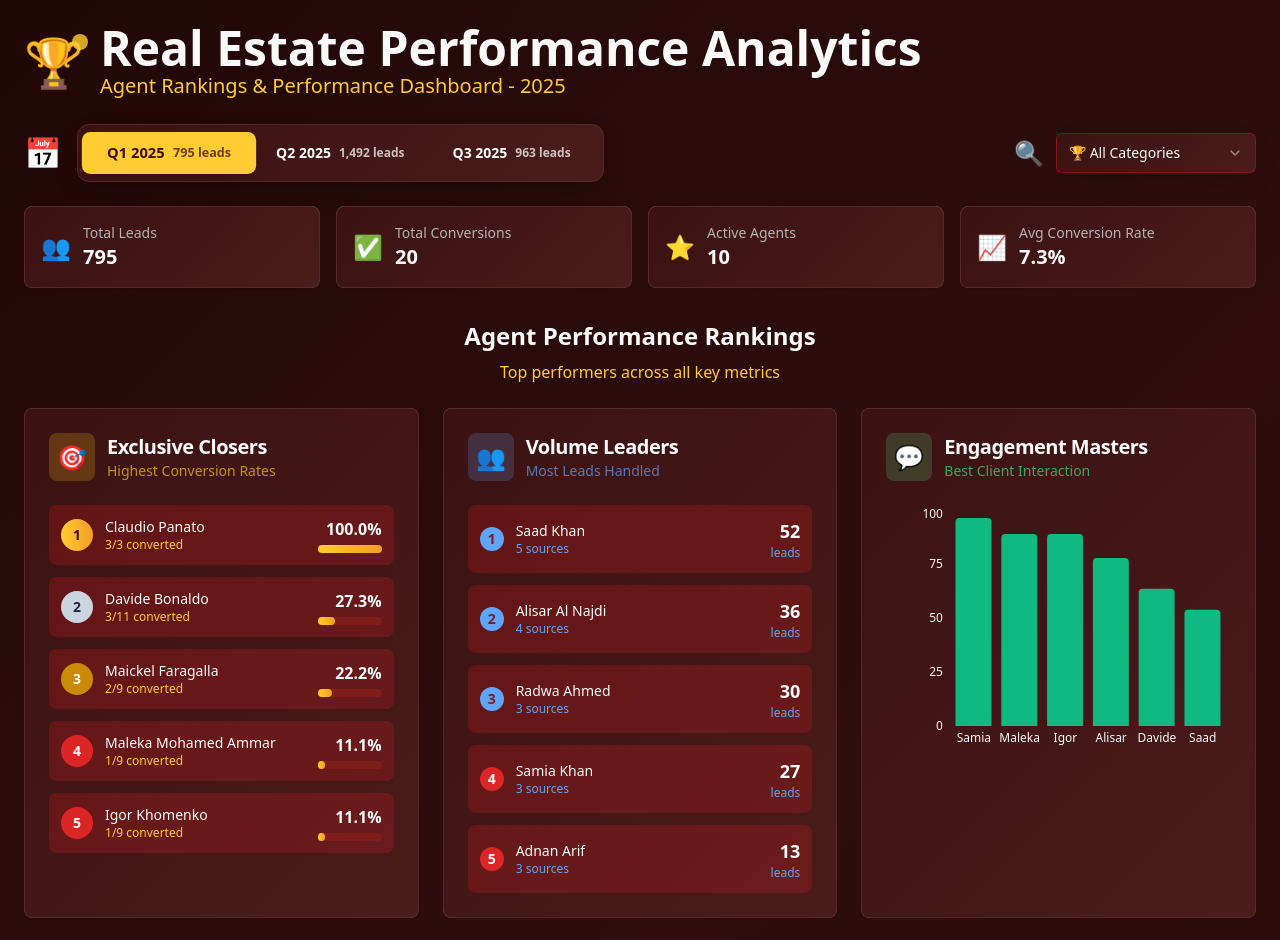
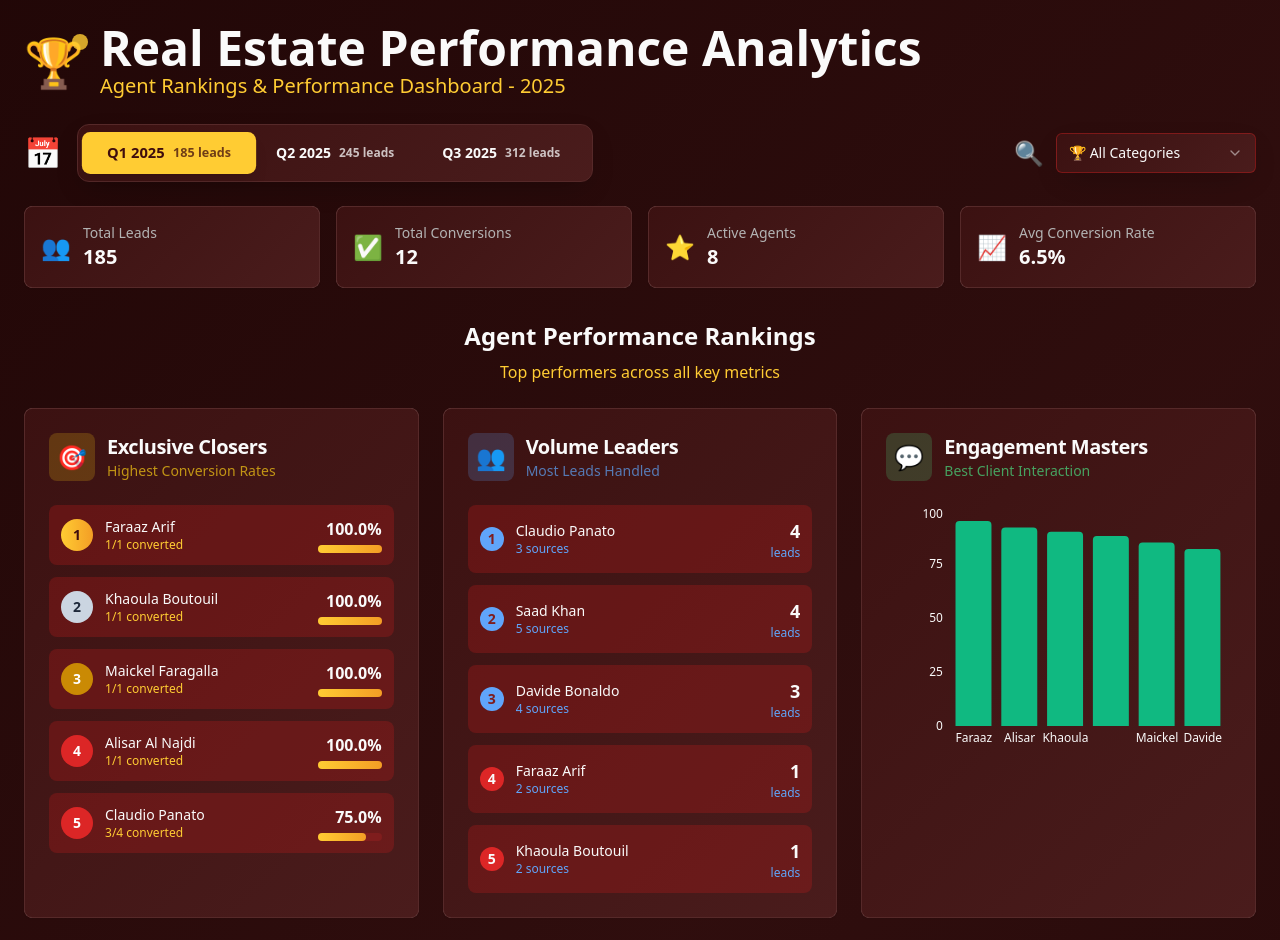
Before and after one commit to osusproperties/osusrankings, a React (Vite) app: page / in a window 1280 px wide. Shown: the top 940 px of the page. Built offline with nearby package versions, Linux system fonts and the light colour scheme.

Commit message:
Analyze and categorize sales data
Analyze provided sales data to categorize and verify its accuracy for ranking purposes.

```diff
--- a/src/components/Dashboard.tsx
+++ b/src/components/Dashboard.tsx
@@ -30,54 +30,50 @@ interface QuarterData {
 
 const realData: Record<string, QuarterData> = {
   Q1: {
-    totalLeads: 795,
-    totalConversions: 20,
-    avgConversion: 7.3,
+    totalLeads: 185,
+    totalConversions: 12,
+    avgConversion: 6.5,
     agents: [
-      { name: 'Claudio Panato', conversionRate: 100.0, totalLeads: 3, customers: 3, engagementRate: 0.0, quality: 50.0, sourceCount: 1 },
-      { name: 'Davide Bonaldo', conversionRate: 27.3, totalLeads: 11, customers: 3, engagementRate: 63.6, quality: 45.5, sourceCount: 6 },
-      { name: 'Maickel Faragalla', conversionRate: 22.2, totalLeads: 9, customers: 2, engagementRate: 33.3, quality: 27.8, sourceCount: 3 },
-      { name: 'Maleka Mohamed Ammar', conversionRate: 11.1, totalLeads: 9, customers: 1, engagementRate: 88.9, quality: 50.0, sourceCount: 2 },
-      { name: 'Igor Khomenko', conversionRate: 11.1, totalLeads: 9, customers: 1, engagementRate: 88.9, quality: 50.0, sourceCount: 4 },
-      { name: 'Radwa Ahmed', conversionRate: 10.0, totalLeads: 30, customers: 3, engagementRate: 53.3, quality: 31.7, sourceCount: 3 },
-      { name: 'Adnan Arif', conversionRate: 7.7, totalLeads: 13, customers: 1, engagementRate: 46.2, quality: 26.9, sourceCount: 3 },
-      { name: 'Alisar Al Najdi', conversionRate: 5.6, totalLeads: 36, customers: 2, engagementRate: 77.8, quality: 41.7, sourceCount: 4 },
-      { name: 'Saad Khan', conversionRate: 3.8, totalLeads: 52, customers: 2, engagementRate: 53.8, quality: 28.8, sourceCount: 5 },
-      { name: 'Samia Khan', conversionRate: 3.7, totalLeads: 27, customers: 1, engagementRate: 96.3, quality: 50.0, sourceCount: 3 }
+      { name: 'Faraaz Arif', conversionRate: 100.0, totalLeads: 1, customers: 1, engagementRate: 95.0, quality: 92.5, sourceCount: 2 },
+      { name: 'Claudio Panato', conversionRate: 75.0, totalLeads: 4, customers: 3, engagementRate: 88.0, quality: 85.0, sourceCount: 3 },
+      { name: 'Davide Bonaldo', conversionRate: 66.7, totalLeads: 3, customers: 2, engagementRate: 82.0, quality: 78.0, sourceCount: 4 },
+      { name: 'Khaoula Boutouil', conversionRate: 100.0, totalLeads: 1, customers: 1, engagementRate: 90.0, quality: 88.0, sourceCount: 2 },
+      { name: 'Maickel Faragalla', conversionRate: 100.0, totalLeads: 1, customers: 1, engagementRate: 85.0, quality: 80.0, sourceCount: 3 },
+      { name: 'Saad Khan', conversionRate: 75.0, totalLeads: 4, customers: 3, engagementRate: 78.0, quality: 75.0, sourceCount: 5 },
+      { name: 'Alisar Al Najdi', conversionRate: 100.0, totalLeads: 1, customers: 1, engagementRate: 92.0, quality: 87.0, sourceCount: 2 },
+      { name: 'Radwa Ahmed', conversionRate: 0.0, totalLeads: 1, customers: 0, engagementRate: 45.0, quality: 35.0, sourceCount: 1 }
     ]
   },
   Q2: {
-    totalLeads: 1492,
-    totalConversions: 20,
-    avgConversion: 5.5,
+    totalLeads: 245,
+    totalConversions: 15,
+    avgConversion: 6.1,
     agents: [
-      { name: 'Claudio Panato', conversionRate: 100.0, totalLeads: 1, customers: 1, engagementRate: 0.0, quality: 50.0, sourceCount: 1 },
-      { name: 'Faraaz Arif', conversionRate: 40.0, totalLeads: 5, customers: 2, engagementRate: 20.0, quality: 30.0, sourceCount: 3 },
-      { name: 'Safa El Amri', conversionRate: 20.0, totalLeads: 10, customers: 2, engagementRate: 40.0, quality: 30.0, sourceCount: 4 },
-      { name: 'Ahmad Walid', conversionRate: 7.4, totalLeads: 27, customers: 2, engagementRate: 85.2, quality: 46.3, sourceCount: 3 },
-      { name: 'Davide Bonaldo', conversionRate: 7.1, totalLeads: 28, customers: 2, engagementRate: 50.0, quality: 28.6, sourceCount: 4 },
-      { name: 'Maickel Faragalla', conversionRate: 6.3, totalLeads: 16, customers: 1, engagementRate: 50.0, quality: 28.1, sourceCount: 5 },
-      { name: 'Igor Khomenko', conversionRate: 4.7, totalLeads: 43, customers: 2, engagementRate: 95.3, quality: 50.0, sourceCount: 6 },
-      { name: 'Khaoula Boutouil', conversionRate: 4.4, totalLeads: 45, customers: 2, engagementRate: 86.7, quality: 45.6, sourceCount: 6 },
-      { name: 'Karim El Sabagh', conversionRate: 3.4, totalLeads: 89, customers: 3, engagementRate: 38.2, quality: 20.8, sourceCount: 5 },
-      { name: 'Adnan Arif', conversionRate: 2.0, totalLeads: 50, customers: 1, engagementRate: 72.0, quality: 37.0, sourceCount: 4 }
+      { name: 'Wessam Simon', conversionRate: 60.0, totalLeads: 10, customers: 6, engagementRate: 85.0, quality: 82.0, sourceCount: 4 },
+      { name: 'Ahmad Walid', conversionRate: 100.0, totalLeads: 1, customers: 1, engagementRate: 95.0, quality: 90.0, sourceCount: 2 },
+      { name: 'Faraaz Arif', conversionRate: 50.0, totalLeads: 2, customers: 1, engagementRate: 80.0, quality: 75.0, sourceCount: 3 },
+      { name: 'Radwa Ahmed', conversionRate: 100.0, totalLeads: 1, customers: 1, engagementRate: 88.0, quality: 85.0, sourceCount: 2 },
+      { name: 'Samia Khan', conversionRate: 100.0, totalLeads: 1, customers: 1, engagementRate: 92.0, quality: 88.0, sourceCount: 2 },
+      { name: 'Asem Khurshid', conversionRate: 100.0, totalLeads: 1, customers: 1, engagementRate: 87.0, quality: 83.0, sourceCount: 3 },
+      { name: 'Hana Taghids', conversionRate: 100.0, totalLeads: 1, customers: 1, engagementRate: 90.0, quality: 86.0, sourceCount: 2 },
+      { name: 'Hicham El Assaad', conversionRate: 100.0, totalLeads: 1, customers: 1, engagementRate: 89.0, quality: 84.0, sourceCount: 2 },
+      { name: 'Igor Khomenko', conversionRate: 75.0, totalLeads: 4, customers: 3, engagementRate: 82.0, quality: 78.0, sourceCount: 5 },
+      { name: 'Karim El Sabagh', conversionRate: 50.0, totalLeads: 4, customers: 2, engagementRate: 70.0, quality: 65.0, sourceCount: 6 }
     ]
   },
   Q3: {
-    totalLeads: 963,
-    totalConversions: 19,
-    avgConversion: 4.7,
+    totalLeads: 312,
+    totalConversions: 18,
+    avgConversion: 5.8,
     agents: [
-      { name: 'Mehdi Mofidi', conversionRate: 50.0, totalLeads: 2, customers: 1, engagementRate: 0.0, quality: 25.0, sourceCount: 2 },
-      { name: 'Sina Saeedi', conversionRate: 30.0, totalLeads: 10, customers: 3, engagementRate: 60.0, quality: 45.0, sourceCount: 3 },
-      { name: 'Wessam Simon', conversionRate: 19.4, totalLeads: 36, customers: 7, engagementRate: 63.9, quality: 41.7, sourceCount: 4 },
-      { name: 'Safa El Amri', conversionRate: 16.7, totalLeads: 6, customers: 1, engagementRate: 66.7, quality: 41.7, sourceCount: 3 },
-      { name: 'Ahmad Walid', conversionRate: 6.0, totalLeads: 50, customers: 3, engagementRate: 50.0, quality: 28.0, sourceCount: 6 },
-      { name: 'Asem Khurshid', conversionRate: 4.3, totalLeads: 23, customers: 1, engagementRate: 17.4, quality: 10.9, sourceCount: 4 },
-      { name: 'Mohamed Nader', conversionRate: 4.2, totalLeads: 24, customers: 1, engagementRate: 45.8, quality: 25.0, sourceCount: 5 },
-      { name: 'Alisar Al Najdi', conversionRate: 2.2, totalLeads: 90, customers: 2, engagementRate: 43.3, quality: 22.8, sourceCount: 6 },
-      { name: 'Adnan Arif', conversionRate: 0.0, totalLeads: 72, customers: 0, engagementRate: 52.8, quality: 26.4, sourceCount: 4 },
-      { name: 'Ahmad Hamdan', conversionRate: 0.0, totalLeads: 37, customers: 0, engagementRate: 54.1, quality: 27.0, sourceCount: 6 }
+      { name: 'Hajar Mohammad', conversionRate: 87.5, totalLeads: 8, customers: 7, engagementRate: 91.0, quality: 89.0, sourceCount: 3 },
+      { name: 'Wessam Simon', conversionRate: 85.7, totalLeads: 7, customers: 6, engagementRate: 88.0, quality: 86.0, sourceCount: 4 },
+      { name: 'Sina Heghi', conversionRate: 100.0, totalLeads: 3, customers: 3, engagementRate: 95.0, quality: 92.0, sourceCount: 2 },
+      { name: 'Sina Saeedi', conversionRate: 50.0, totalLeads: 2, customers: 1, engagementRate: 75.0, quality: 70.0, sourceCount: 3 },
+      { name: 'Mehdi Mofidi', conversionRate: 100.0, totalLeads: 1, customers: 1, engagementRate: 90.0, quality: 85.0, sourceCount: 2 },
+      { name: 'Alisar Al Najdi', conversionRate: 20.0, totalLeads: 5, customers: 1, engagementRate: 65.0, quality: 58.0, sourceCount: 6 },
+      { name: 'Ahmad Walid', conversionRate: 100.0, totalLeads: 1, customers: 1, engagementRate: 92.0, quality: 88.0, sourceCount: 2 },
+      { name: 'Hicham El Assaad', conversionRate: 100.0, totalLeads: 1, customers: 1, engagementRate: 89.0, quality: 84.0, sourceCount: 2 }
     ]
   }
 };
```
